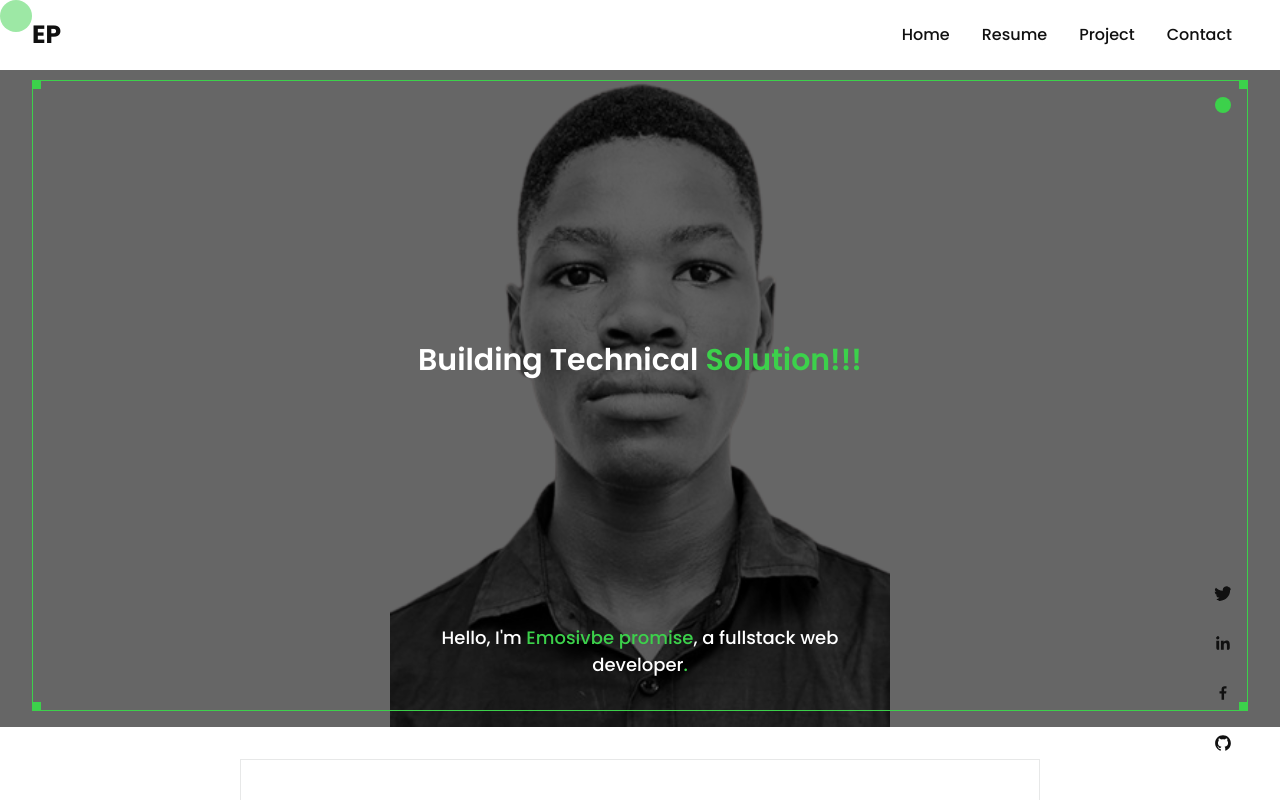
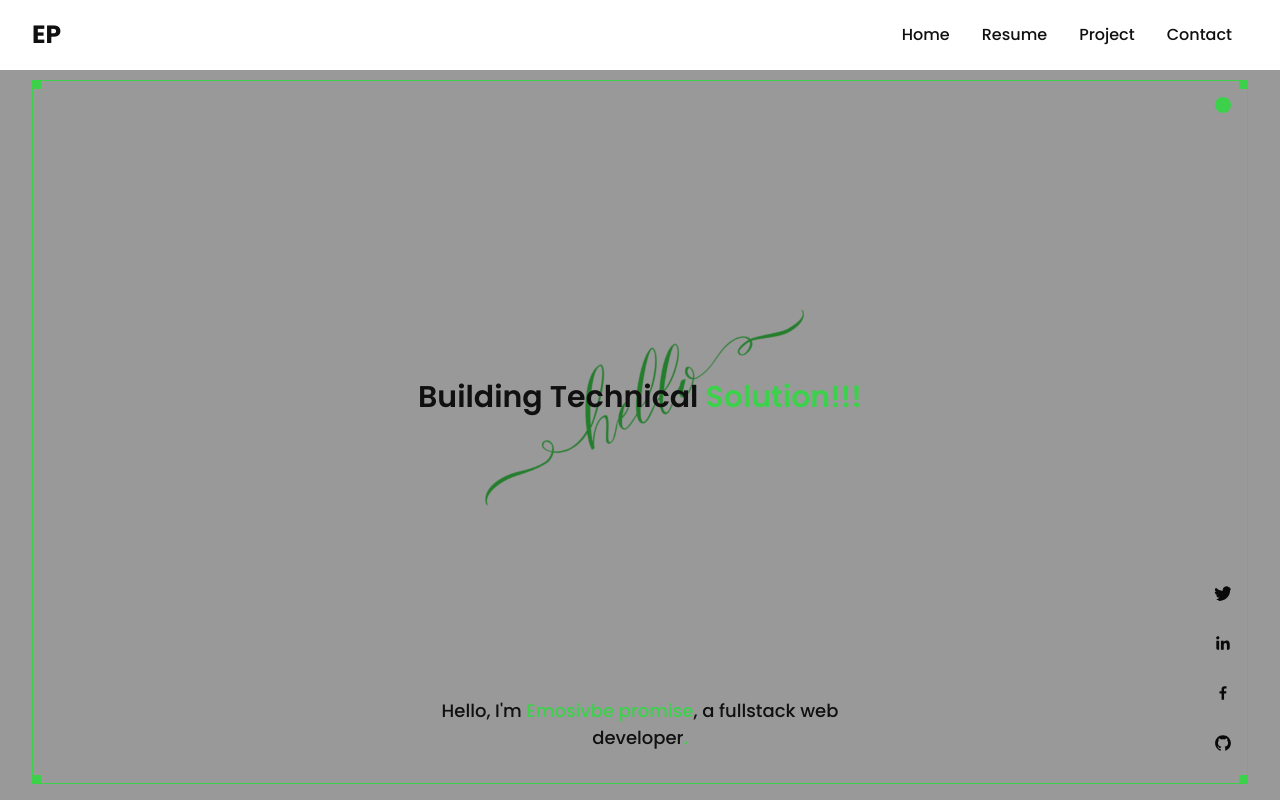
Before and after one commit to Promiseejiro/repo, a Next.js app in the folder portfolio/: page / in a window 1280 px wide. Shown: the top 800 px of the page. Built offline with nearby package versions, Linux system fonts and the light colour scheme.

Commit message:
new commit

```diff
--- a/portfolio/app/components/contactme/contactme.module.css
+++ b/portfolio/app/components/contactme/contactme.module.css
@@ -6,7 +6,7 @@
   display: flex;
   flex-direction: column;
   align-items: center;
-  z-index: 2;
+  z-index: 3;
 }
 
 .contact_container a{
--- a/portfolio/app/components/hero/hero.module.css
+++ b/portfolio/app/components/hero/hero.module.css
@@ -1,27 +1,79 @@
 .hero_section {
   position: relative;
   width: 100%;
+  height: 100vh;
   padding-top: 5rem;
+  overflow: hidden;
 }
 
 .hero_section img {
-  width: 100%;
-  height: auto;
+  position: absolute;
+  top: 50%;
+  left: 50%;
+  transform: translate(-50%, -50%);
   display: block;
+  min-width: 10rem;
+  min-height: 10rem;
+  overflow: hidden;
+  z-index: 0.5;
+  z-index: 1;
 }
 
 .hero_overlay {
   position: absolute;
   left: 0;
   top: 0;
-  background-color: var(--overlay-color);
+  /* background-color: var(--overlay-color); */
   padding: 5rem 1rem 1rem 1rem;
   height: 100%;
   width: 100%;
+  z-index: 3;
 }
 
 .white_theme .hero_overlay {
-  background-color: rgba(0, 0, 0, 0.6);
+  background-color: rgba(0, 0, 0, 0.4);
+}
+
+.animation_box {
+  position: absolute;
+  width: 100%;
+  height: 90%;
+  top: 5rem;
+  left: 0;
+  background-color: var(--white-color);
+  animation: moveRight 4s linear infinite;
+  animation-delay: -1s;
+  z-index: 2;
+}
+
+@keyframes moveRight {
+  0% {
+    left: 0%;
+  }
+  15% {
+    left: 15%;
+  }
+  25% {
+    left: 25%;
+  }
+  35% {
+    left: 35%;
+  }
+  50% {
+    left: 50%;
+  }
+  60% {
+    left: 60%;
+  }
+  75% {
+    left: 75%;
+  }
+  85% {
+    left: 85%;
+  }
+  100% {
+    left: 100%;
+  }
 }
 
 .border_container {
@@ -33,6 +85,7 @@
   border: 0.1px solid var(--blue-color);
   padding: 1rem;
   position: relative;
+  z-index: 3;
 }
 
 .white_theme .border_container {
@@ -78,19 +131,19 @@
 .hero_overlay p,
 .hero_overlay h1,
 .hero_overlay h4 {
-  color: var(--white-color);
+  color: var(--dark-color);
 }
 
 .white_theme .hero_overlay p,
 .white_theme .hero_overlay h1,
 .white_theme .hero_overlay h4 {
-  color: var(--white-color);
+  color: var(--dark-color);
 }
 
 .brown_theme .hero_overlay p,
 .brown_theme .hero_overlay h1,
 .brown_theme .hero_overlay h4 {
-  color: var(--white-color);
+  color: var(--dark-color);
 }
 
 .hero_section_head {
@@ -231,7 +284,7 @@
   border: 1px solid var(--dark-color);
 }
 
-.details a:hover{
+.details a:hover {
   /* opacity: .8; */
   border-radius: 25px;
 }
@@ -249,7 +302,7 @@
 
 @media (min-width: 700px) {
   .hero_section {
-    height: auto;
+    height: 100vh;
   }
 
   .hero_overlay {
@@ -286,10 +339,9 @@
     text-align: left;
   }
 
- .details  .discription {
+  .details .discription {
     padding: 1rem 0;
     text-align: left;
-
   }
 
   .ul_container {
--- a/portfolio/app/components/hero/hero.tsx
+++ b/portfolio/app/components/hero/hero.tsx
@@ -9,15 +9,15 @@ import Theme from "../theme/theme";
 
 import classes from "./hero.module.css";
 
-import { mydetails,mydetails2 } from "@/app/utils/data";
+import { mydetails, mydetails2 } from "@/app/utils/data";
 
-import profilepic from '../../../image/profile.png'
+import profilepic from "../../../image/profile.png";
+import hello from "../../../image/hello2.png";
 interface heightProps {
   height: String;
 }
 const Hero = () => {
   let { theme } = useContext(ThemeContext);
-
 
   // const [height, setHeight] = useState<heightProps>();
   // useEffect(() => {
@@ -37,7 +37,8 @@ const Hero = () => {
       }`}
     >
       <div className={`${classes.hero_section}`} id="home">
-        <Image src={profilepic} alt="profile" className={classes.my_image}/>
+        <Image src={hello} alt="profile" className={classes.my_image} />
+        <div className={classes.animation_box}></div>
         <div className={classes.hero_overlay}>
           <div className={classes.border_container}>
             <div className={`${classes.box} ${classes.top_left}`}></div>
@@ -58,9 +59,11 @@ const Hero = () => {
               <h4></h4>
             </div>
             <p>
-
-              {`Hello, I'm `}<span>{`Emosivbe promise`}</span>{`, a fullstack web
-              developer`}<span>{`.`}</span>
+              {`Hello, I'm `}
+              <span>{`Emosivbe promise`}</span>
+              {`, a fullstack web
+              developer`}
+              <span>{`.`}</span>
             </p>
           </div>
         </div>
@@ -70,26 +73,28 @@ const Hero = () => {
           <div>
             <Image
               className={classes.detailes_image}
-              src={profilepic} alt="profile"
-              />
+              src={profilepic}
+              alt="profile"
+            />
           </div>
 
           <div className={classes.content} id="resume">
             <p className={classes.discription}>
-             {` I'm Emosivbe promise. A tech savant with mastery of contemporary
+              {` I'm Emosivbe promise. A tech savant with mastery of contemporary
               tools and technologies, fashioning software solutions that
               prioritize seamless user experiences and improve lives.`}
             </p>
             <div className={classes.ul_container}>
               <ul className={classes.first_ul}>
-                {mydetails.map((detail,index) => (
+                {mydetails.map((detail, index) => (
                   <li key={index}>
-                  <p>  {detail.label} : </p><span> {detail.value}</span>
+                    <p> {detail.label} : </p>
+                    <span> {detail.value}</span>
                   </li>
                 ))}
               </ul>
               <ul className={classes.second_ul}>
-                {mydetails2.map((detail,index) => (
+                {mydetails2.map((detail, index) => (
                   <li key={index}>
                     {detail.label} : <span>{detail.value}</span>
                   </li>
@@ -98,7 +103,12 @@ const Hero = () => {
             </div>
 
             <div className={classes.btn_container}>
-              <a href="https://drive.google.com/file/d/1wPL3JGuKsQKiUXOJ2mxu9fKGXdoqKLCj/view?usp=drivesdk"download >Download CV</a>
+              <a
+                href="https://drive.google.com/file/d/1wPL3JGuKsQKiUXOJ2mxu9fKGXdoqKLCj/view?usp=drivesdk"
+                download
+              >
+                Download CV
+              </a>
             </div>
           </div>
         </div>
--- a/portfolio/app/components/navbar/navbar.module.css
+++ b/portfolio/app/components/navbar/navbar.module.css
@@ -5,7 +5,7 @@
   padding: 1rem;
   width: 100%;
   position: fixed;
-  z-index: 3;
+  z-index: 4;
   background-color: var(--dark-color);
 }
 
```
Also changed, not shown: portfolio/image/hello.png (added), portfolio/image/hello2.png (added).
